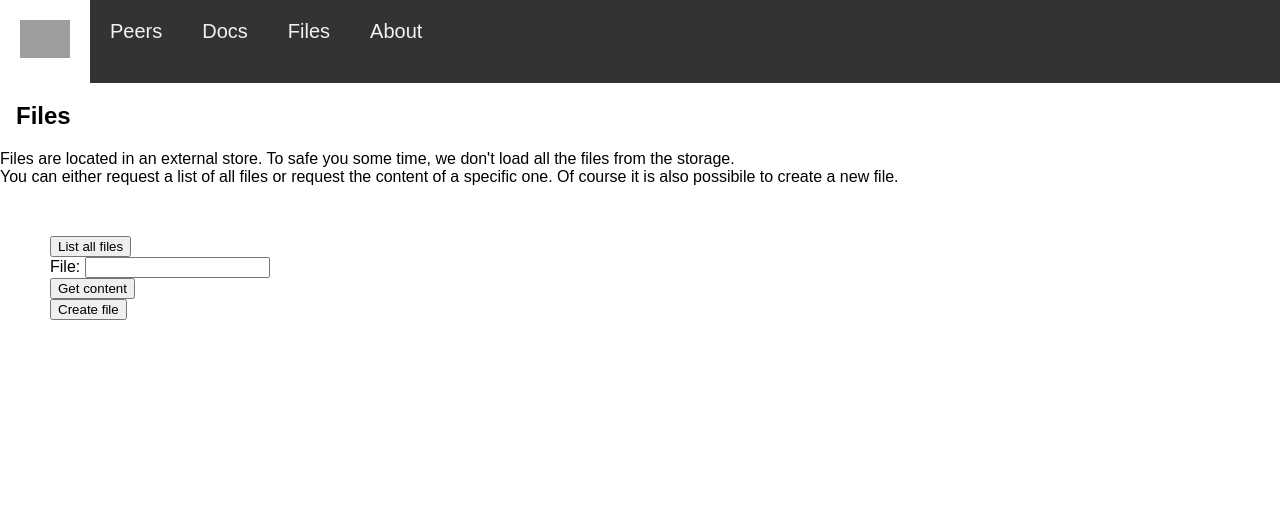
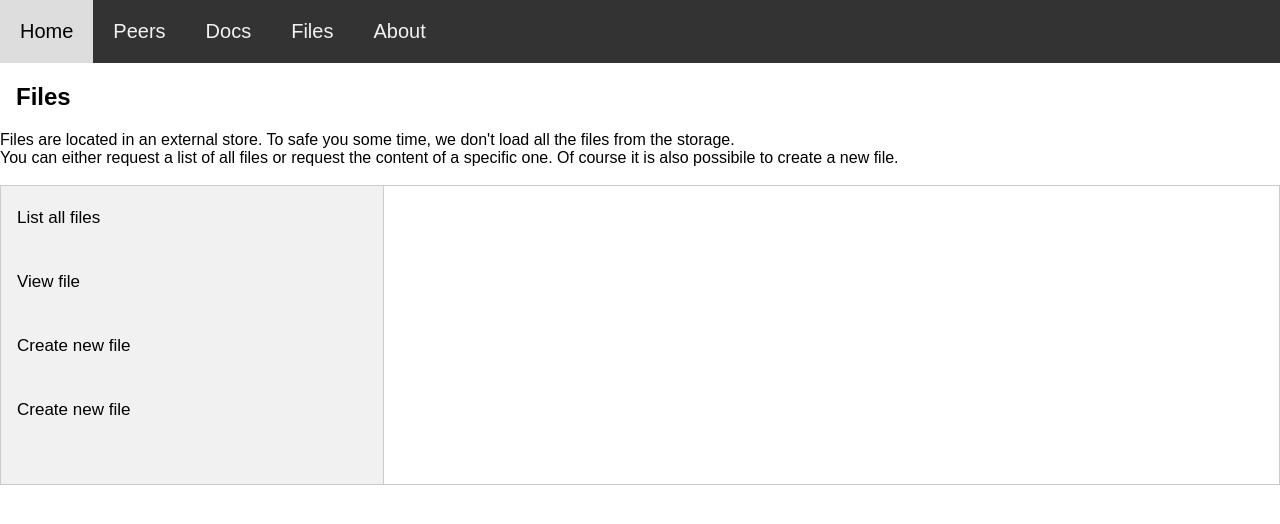
Before and after one commit to rsinner99/automatic-umbrella, a Django app: page /frontend/files/ in a window 1280 px wide. Shown: the top 524 px of the page. Run offline with Django 3.2, Linux system fonts and the light colour scheme; parts of the project's set-up code (start-up, migrations or seed data) failed here and were passed over; some libraries are stand-ins or nearby versions; grey boxes are pictures that could not be loaded.

Commit message:
Small changes in frontend

```diff
--- a/web/frontend/views.py
+++ b/web/frontend/views.py
@@ -48,10 +48,17 @@ def peer_view(request, peer_id):
     return render(request, 'base_view.html', {'form': form})
 
 def files(request):
+    form = forms.FileForm()
+    if request.method == 'POST':
+        form = forms.FileForm(request.POST)
+        if form.is_valid():
+            data = form.cleaned_data
+            storage.put_content.delay(data['filename'], data['content'])
+            return HttpResponseRedirect(reverse('frontend:files'))
     args = {
         'api_url': API_URL
     }
-    return render(request, 'files.html', {'args': args})
+    return render(request, 'files.html', {'args': args, 'form': form})
 
 def create_file(request):
     form = forms.FileForm()
--- a/web/templates/base.html
+++ b/web/templates/base.html
@@ -68,8 +68,10 @@
 <body>
 
     <div class="topnav">
-        <a class="active" href="{% url 'frontend:index' %}">
+        <!--<a class="active" href="{% url 'frontend:index' %}">
             <img alt="AutomaticUmbrella" src="{%  static 'icons/favicon.svg' %}" width="50"></a>
+        -->
+        <a href="{% url 'frontend:index' %}">Home</a>
         <a href="{% url 'frontend:peers' %}">Peers</a>
         <a href="{% url 'frontend:docs' %}">Docs</a>
         <a href="{% url 'frontend:files' %}">Files</a>
--- a/web/templates/base_view.html
+++ b/web/templates/base_view.html
@@ -1,6 +1,5 @@
 {% extends 'base.html' %} {% block content %}
 <div style="padding-left:16px">
-    <h2>Docs</h2>
 </div>
 <div>
     <form method="post">
--- a/web/templates/files.html
+++ b/web/templates/files.html
@@ -1,4 +1,5 @@
 {% extends 'base.html' %} {% block content %} {% load static %}
+<script type="text/javascript" src="https://code.jquery.com/jquery-1.7.1.min.js"></script>
 <script>
     var handler = '';
     task_id = '';
@@ -6,6 +7,7 @@
     intervalVar = null;
 
     function listFiles() {
+        $("#task_loader").show();
         console.log('listFiles...')
         let path = "{{args.api_url}}" + '/api/files'
         task_name = 'listFiles'
@@ -35,6 +37,7 @@
     };
 
     function get_file() {
+        $("#task_loader").show();
         console.log("getfile...")
         let filename = document.getElementById("filename_input").value;
         let path = "{{args.api_url}}" + '/api/files?filename=' + filename
@@ -91,6 +94,7 @@
                 } else {
                     // $("#progressbar").progressbar({ value: 30 });
                 }
+                $("#task_loader").hide();
             },
             error: function(err) {
                 console.log(err)
@@ -113,15 +117,105 @@
         }
         document.location.href = url + "?task=" + task_id
     }
+
+    function showFileSearchForm() {
+        document.getElementById("view_file_div").style.display = "block"
+    }
+
+    function createFile() {
+        $("#createFileForm").show();
+    }
 </script>
 
 <style>
-    div#file_buttons {
-        margin-top: 50px;
-        margin-left: 50px;
+    * {
+        box-sizing: border-box
     }
 
     #result_button {
+        display: none;
+    }
+
+    .loader {
+        border: 16px solid #f3f3f3;
+        border-radius: 50%;
+        border-top: 16px solid #3498db;
+        width: 150px;
+        height: 150px;
+        -webkit-animation: spin 1s linear infinite;
+        /* Safari */
+        animation: spin 1s linear infinite;
+        margin: 0 auto;
+        position: absolute;
+        top: 50%;
+        left: 50%;
+        margin: -75px 0 0 -75px;
+    }
+    /* Safari */
+
+    @-webkit-keyframes spin {
+        0% {
+            -webkit-transform: rotate(0deg);
+        }
+        100% {
+            -webkit-transform: rotate(360deg);
+        }
+    }
+
+    @keyframes spin {
+        0% {
+            transform: rotate(0deg);
+        }
+        100% {
+            transform: rotate(360deg);
+        }
+    }
+    /* Style the tab */
+
+    .tab {
+        float: left;
+        border: 1px solid #ccc;
+        background-color: #f1f1f1;
+        width: 30%;
+        height: 300px;
+    }
+    /* Style the buttons inside the tab */
+
+    .tab button {
+        display: block;
+        background-color: inherit;
+        color: black;
+        padding: 22px 16px;
+        width: 100%;
+        border: none;
+        outline: none;
+        text-align: left;
+        cursor: pointer;
+        transition: 0.3s;
+        font-size: 17px;
+    }
+    /* Change background color of buttons on hover */
+
+    .tab button:hover {
+        background-color: #ddd;
+    }
+    /* Create an active/current "tab button" class */
+
+    .tab button.active {
+        background-color: #ccc;
+    }
+    /* Style the tab content */
+
+    .tabcontent {
+        float: left;
+        padding: 0px 12px;
+        border: 1px solid #ccc;
+        width: 70%;
+        border-left: none;
+        height: 300px;
+    }
+
+    #view_file_div {
         display: none;
     }
 </style>
@@ -134,21 +228,39 @@
     Files are located in an external store. To safe you some time, we don't load all the files from the storage. <br> You can either request a list of all files or request the content of a specific one. Of course it is also possibile to create a new file.
     <br>
 </div>
-
-<div id="file_buttons">
-    <button id="list_files_button" onClick="listFiles()">List all files</button><br>
-    <form id='filename_form' method="get">
-        File: <input id='filename_input' type="text" name="file" id="file">
+<br>
+<div class="tab" id="file_buttons">
+    <button class="tablinks" id="list_files_button" onClick="listFiles()">List all files</button>
+    <button onclick="showFileSearchForm()">View file</button>
+    <form>
+        <button class="tablinks" formaction="{% url 'frontend:file_create' %}">Create new file</button>
     </form>
-    <button onclick="get_file()">
-        Get content
-    </button>
-    <form action="{% url 'frontend:file_create' %}" method="get">
-        <input type="submit" value="Create file" />
+    <form>
+        <button class="tablinks" onclick="createFile()">Create new file</button>
     </form>
 </div>
-<div id="result_button">
-    <button onclick="showResult()">Show Result</button>
+
+<div class="tabcontent">
+    <div style="display:none" id='task_loader' class="loader"></div>
+    <div id="view_file_div">
+        <form class="tablinks" id='filename_form' method="get">
+            File: <input id='filename_input' type="text" name="file" id="file">
+        </form>
+        <button id='getFile_button' onclick="get_file()">View file</button>
+    </div>
+    <div id="result_button">
+        <button onclick="showResult()">Show Result</button>
+    </div>
+    <div style="display:none" id="createFileForm">
+        <form method="post">
+            {% csrf_token %} {{ form.as_p }}
+            <input type="submit" value="Save">
+        </form>
+    </div>
 </div>
 
+
+
+
+
 {% endblock %}
--- a/web/templates/files_list.html
+++ b/web/templates/files_list.html
@@ -1,6 +1,6 @@
 {% extends 'base.html' %} {% block content %} {% load static %}
 <div style="padding-left:16px">
-    <h2>Docs</h2>
+    <h2>Files</h2>
 </div>
 <div>
     <table>
--- a/web/web/urls.py
+++ b/web/web/urls.py
@@ -15,14 +15,18 @@ Including another URLconf
 """
 from django.urls import path
 from django.conf.urls import include
+from django.views.generic.base import RedirectView
 from django.contrib import admin
 
+
 urlpatterns = [
-    path('admin/', admin.site.urls),
-
+    path('frontend/admin/', admin.site.urls),
     path('hello/', include('hello.urls')),
     path('scripts/', include('scripts.urls')),
     path('storage/', include('storage.urls')),
     path('api/', include('api.urls')),
     path('frontend/', include('frontend.urls')),
+
+    path('', RedirectView.as_view(url='/frontend', permanent=True), name='index')
+
 ]
```
